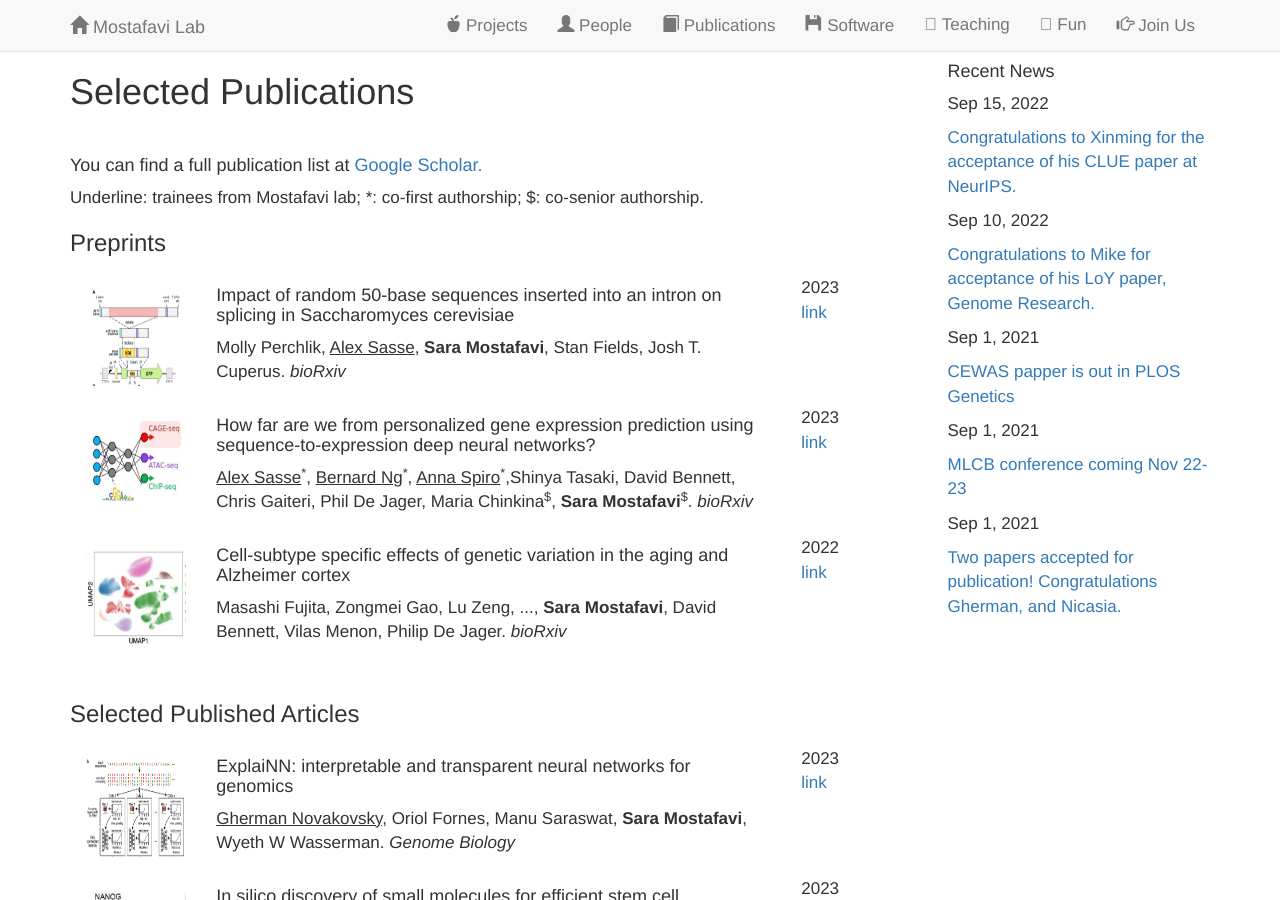
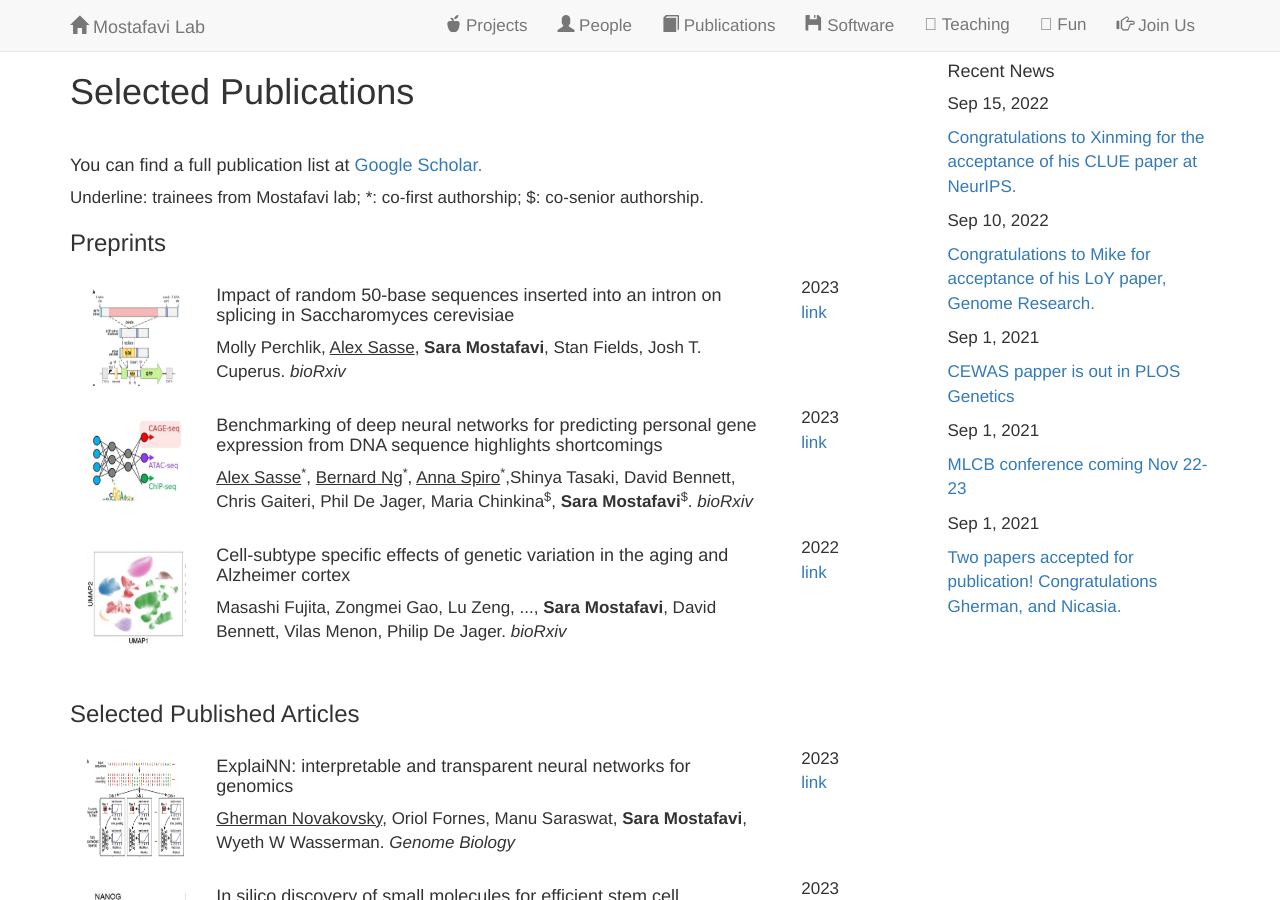
Before and after one commit to saramostafavi/saramostafavi.github.io, a Jekyll site: the page built from publications.html, in a window 1280 px wide and 900 px high. Built offline with Jekyll 4.4.1, drawn with Linux system fonts in a browser that asks for light colours; nearby versions of some CDN libraries; a style sheet for code colours, icons or effects is not loaded.

Commit message:
Update preprints.yml

```diff
--- a/_data/preprints.yml
+++ b/_data/preprints.yml
@@ -10,14 +10,14 @@
     url: https://www.biorxiv.org/content/10.1101/2023.06.21.545966v1
 
 - title: >
-    How far are we from personalized gene expression prediction using sequence-to-expression deep neural networks?
+    Benchmarking of deep neural networks for predicting personal gene expression from DNA sequence highlights shortcomings
   author: >
      <u>Alex Sasse</u><sup>*</sup>, <u>Bernard Ng</u><sup>*</sup>, <u>Anna Spiro</u><sup>*</sup>,Shinya Tasaki, David Bennett, Chris Gaiteri, Phil De Jager, Maria Chinkina<sup>$</sup>, <b> Sara Mostafavi</b><sup>$</sup>.<I> bioRxiv</I>
   image: ../images/Enf.png
   year: 2023
   repo:
     name: link
-    url: https://www.biorxiv.org/content/10.1101/2023.03.16.532969v1
+    url: https://www.biorxiv.org/content/10.1101/2023.03.16.532969v3
 
 
 - title: >
```
